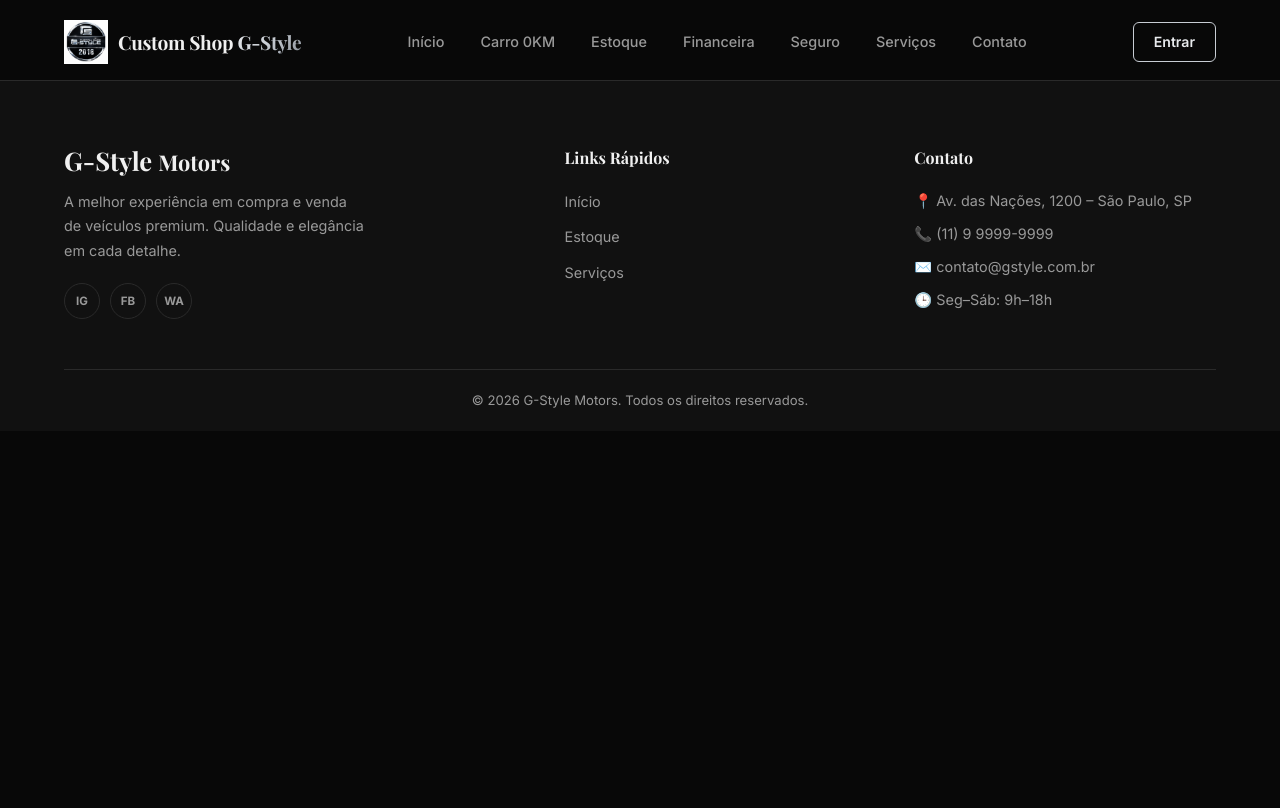
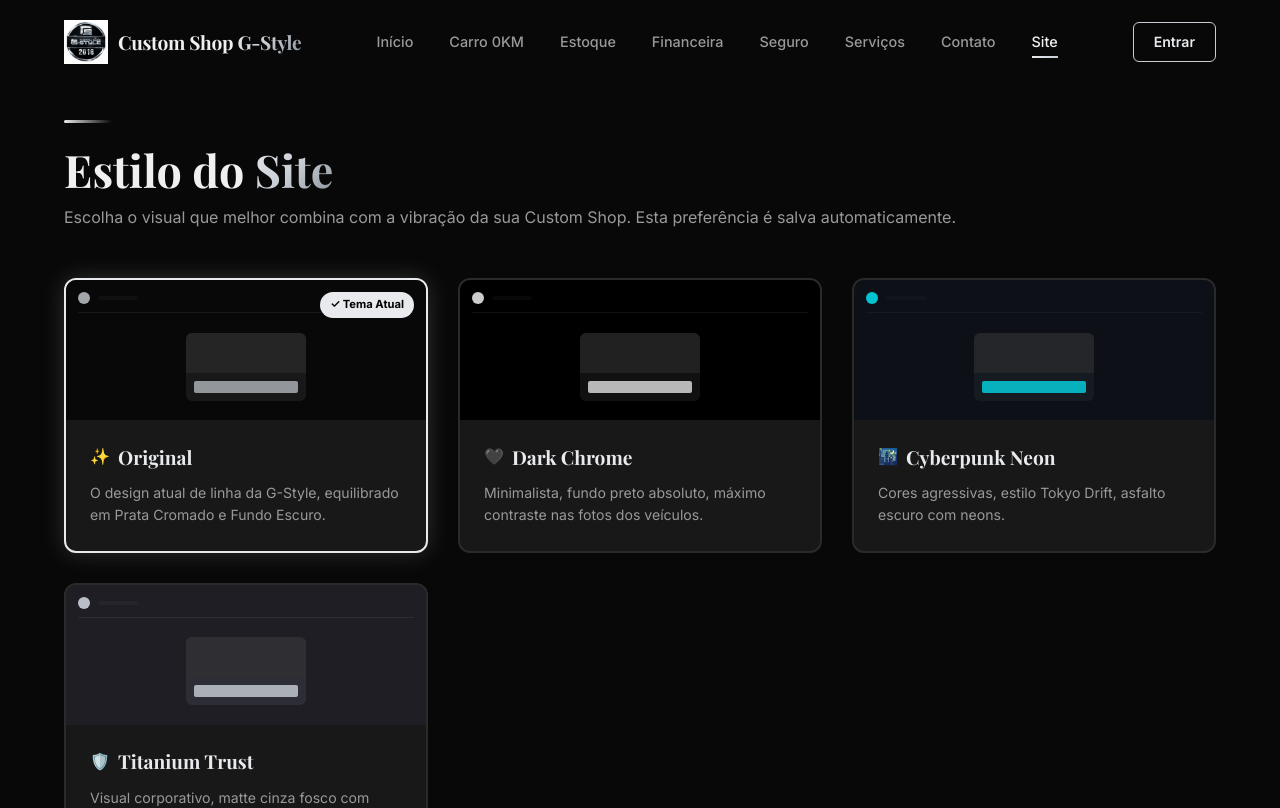
Before and after one commit to maicontsuda/gstyle, a React (Vite) app in the folder client/: page /site in a window 1280 px wide. Shown: the top 808 px of the page. Built offline with nearby package versions, Linux system fonts and the light colour scheme.

Commit message:
feat(ui): add theme switcher with 4 aesthetic options

```diff
--- a/client/src/App.jsx
+++ b/client/src/App.jsx
@@ -1,5 +1,6 @@
 import { BrowserRouter, Routes, Route, useLocation } from 'react-router-dom';
 import { AuthProvider } from './context/AuthContext';
+import { ThemeProvider } from './context/ThemeContext';
 import Navbar from './components/Navbar';
 import Footer from './components/Footer';
 import Home from './pages/Home';
@@ -10,6 +11,7 @@ import Perfil from './pages/Perfil';
 import AuthCallback from './pages/AuthCallback';
 import Servicos from './pages/Servicos';
 import Financeira from './pages/Financeira';
+import Aparencia from './pages/Aparencia';
 import './index.css';
 
 function Layout() {
@@ -30,6 +32,7 @@ function Layout() {
           <Route path="/perfil"         element={<Perfil />} />
           <Route path="/auth/callback"  element={<AuthCallback />} />
           <Route path="/servicos"       element={<Servicos />} />
+          <Route path="/site"           element={<Aparencia />} />
         </Routes>
       </main>
       {!hideLayout && <Footer />}
@@ -39,10 +42,12 @@ function Layout() {
 
 export default function App() {
   return (
-    <AuthProvider>
-      <BrowserRouter>
-        <Layout />
-      </BrowserRouter>
-    </AuthProvider>
+    <ThemeProvider>
+      <AuthProvider>
+        <BrowserRouter>
+          <Layout />
+        </BrowserRouter>
+      </AuthProvider>
+    </ThemeProvider>
   );
 }
--- a/client/src/components/Navbar.jsx
+++ b/client/src/components/Navbar.jsx
@@ -35,6 +35,7 @@ export default function Navbar() {
           <Link to="/seguro" className={location.pathname === '/seguro' ? 'active' : ''}>Seguro</Link>
           <Link to="/servicos" className={location.pathname === '/servicos' ? 'active' : ''}>Serviços</Link>
           <Link to="/contato" className={location.pathname === '/contato' ? 'active' : ''}>Contato</Link>
+          <Link to="/site" className={location.pathname === '/site' ? 'active' : ''}>Site</Link>
         </nav>
 
         <div className="navbar-actions">
--- a/client/src/components/Sidebar.jsx
+++ b/client/src/components/Sidebar.jsx
@@ -14,6 +14,7 @@ const Sidebar = () => {
     { name: 'Seguro', path: '/seguro' },
     { name: 'Serviços', path: '/servicos' },
     { name: 'Contato', path: '/contato' },
+    { name: 'Site', path: '/site' },
   ];
 
   return (
--- /dev/null
+++ b/client/src/context/ThemeContext.jsx
@@ -0,0 +1,29 @@
+import { createContext, useState, useEffect, useContext } from 'react';
+
+const ThemeContext = createContext();
+
+export const useTheme = () => useContext(ThemeContext);
+
+export const ThemeProvider = ({ children }) => {
+  const [theme, setTheme] = useState(() => {
+    return localStorage.getItem('gstyle-theme') || 'theme-original';
+  });
+
+  useEffect(() => {
+    localStorage.setItem('gstyle-theme', theme);
+    // Remove all previous theme classes
+    document.body.classList.remove('theme-original', 'theme-dark-chrome', 'theme-cyberpunk', 'theme-titanium');
+    // Add current theme class
+    document.body.classList.add(theme);
+  }, [theme]);
+
+  const changeTheme = (newTheme) => {
+    setTheme(newTheme);
+  };
+
+  return (
+    <ThemeContext.Provider value={{ theme, changeTheme }}>
+      {children}
+    </ThemeContext.Provider>
+  );
+};
--- a/client/src/index.css
+++ b/client/src/index.css
@@ -180,3 +180,63 @@ label { font-size: 0.85rem; color: var(--text-muted); display: block; margin-bot
   border-radius: 2px;
   margin-bottom: 20px;
 }
+
+/* =============================================
+   THEMES (Aparência)
+   ============================================= */
+
+/* 1. Dark Chrome (Boutique / Minimalist) */
+body.theme-dark-chrome {
+  --bg-deep:     #000000;
+  --bg-dark:     #050505;
+  --bg-card:     #0a0a0a;
+  --bg-card2:    #111111;
+  --border:      #222222;
+
+  --chrome:        #e0e0e0;
+  --chrome-light:  #ffffff;
+  --chrome-dark:   #666666;
+  --shadow-chrome: 0 0 15px rgba(255,255,255,0.08);
+}
+
+/* 2. Cyberpunk Neon (JDM / Tokyo Drift) */
+body.theme-cyberpunk {
+  --bg-deep:     #0d1117;
+  --bg-dark:     #090c10;
+  --bg-card:     #161b22;
+  --bg-card2:    #21262d;
+  --border:      #30363d;
+
+  --chrome:        #00f0ff;
+  --chrome-light:  #39ff14;
+  --chrome-dark:   #ff003c;
+
+  --text:        #e6edf3;
+  --text-muted:  #7d8590;
+  --shadow-chrome: 0 0 20px rgba(0, 240, 255, 0.2);
+}
+body.theme-cyberpunk .btn-primary { background: var(--chrome); color: #000; box-shadow: 0 0 15px rgba(0,240,255,0.4); }
+body.theme-cyberpunk .accent-line { background: linear-gradient(90deg, var(--chrome-dark), var(--chrome)); }
+
+/* 3. Titanium Trust (Corporate Glassmorphism) */
+body.theme-titanium {
+  --bg-deep:     #1e1e24;
+  --bg-dark:     #1a1a20;
+  --bg-card:     #2d2d35;
+  --bg-card2:    #383842;
+  --border:      #454552;
+
+  --chrome:        #a0aec0;
+  --chrome-light:  #e2e8f0;
+  --chrome-dark:   #4a5568;
+
+  --text:        #f7fafc;
+  --text-muted:  #a0aec0;
+  --shadow-chrome: 0 8px 30px rgba(0, 0, 0, 0.5);
+}
+body.theme-titanium .card {
+  background: rgba(45, 45, 53, 0.6);
+  -webkit-backdrop-filter: blur(12px);
+  backdrop-filter: blur(12px);
+  border: 1px solid rgba(255, 255, 255, 0.08);
+}
--- /dev/null
+++ b/client/src/pages/Aparencia.css
@@ -0,0 +1,96 @@
+.aparencia-page {
+  padding-bottom: 100px;
+  min-height: 100vh;
+}
+
+.themes-grid {
+  display: grid;
+  grid-template-columns: repeat(auto-fill, minmax(280px, 1fr));
+  gap: 30px;
+  margin-top: 40px;
+}
+
+.theme-card {
+  background: var(--bg-card);
+  border: 2px solid var(--border);
+  border-radius: var(--radius);
+  overflow: hidden;
+  cursor: pointer;
+  position: relative;
+  transition: all var(--transition);
+}
+
+.theme-card:hover {
+  transform: translateY(-4px);
+  border-color: var(--chrome-dark);
+}
+
+.theme-card.active {
+  border-color: var(--chrome-light);
+  box-shadow: 0 0 24px rgba(200, 205, 212, 0.2);
+}
+
+.theme-preview {
+  height: 140px;
+  padding: 12px;
+  display: flex;
+  flex-direction: column;
+}
+
+.preview-nav {
+  display: flex;
+  align-items: center;
+  gap: 8px;
+  padding-bottom: 8px;
+  margin-bottom: 12px;
+}
+.preview-nav .dot { width: 12px; height: 12px; border-radius: 50%; opacity: 0.8;}
+.preview-nav .line { height: 4px; width: 40px; border-radius: 2px; opacity: 0.5;}
+
+.preview-body {
+  flex: 1;
+  display: flex;
+  align-items: center;
+  justify-content: center;
+}
+.preview-card {
+  width: 120px;
+  border-radius: 6px;
+  overflow: hidden;
+}
+.preview-img { height: 40px; opacity: 0.5; }
+.preview-text { height: 12px; margin: 8px; border-radius: 2px; opacity: 0.7; }
+
+.theme-info {
+  padding: 24px;
+}
+.theme-header {
+  display: flex;
+  align-items: center;
+  gap: 8px;
+  margin-bottom: 12px;
+}
+.theme-info h3 {
+  font-family: 'Playfair Display', serif;
+  font-size: 1.2rem;
+  color: var(--chrome-light);
+  margin: 0;
+}
+
+.theme-info p {
+  font-size: 0.88rem;
+  color: var(--text-muted);
+  line-height: 1.6;
+}
+
+.theme-active-badge {
+  position: absolute;
+  top: 12px;
+  right: 12px;
+  background: var(--chrome-light);
+  color: #000;
+  font-size: 0.7rem;
+  font-weight: 700;
+  padding: 4px 10px;
+  border-radius: 20px;
+}
--- /dev/null
+++ b/client/src/pages/Aparencia.jsx
@@ -0,0 +1,88 @@
+import { useTheme } from '../context/ThemeContext';
+import './Aparencia.css';
+
+const THEMES = [
+  {
+    id: 'theme-original',
+    name: 'Original',
+    desc: 'O design atual de linha da G-Style, equilibrado em Prata Cromado e Fundo Escuro.',
+    icon: '✨',
+    colors: ['#080808', '#c8cdd4', '#181818']
+  },
+  {
+    id: 'theme-dark-chrome',
+    name: 'Dark Chrome',
+    desc: 'Minimalista, fundo preto absoluto, máximo contraste nas fotos dos veículos.',
+    icon: '🖤',
+    colors: ['#000000', '#ffffff', '#111111']
+  },
+  {
+    id: 'theme-cyberpunk',
+    name: 'Cyberpunk Neon',
+    desc: 'Cores agressivas, estilo Tokyo Drift, asfalto escuro com neons.',
+    icon: '🌃',
+    colors: ['#0d1117', '#00f0ff', '#161b22']
+  },
+  {
+    id: 'theme-titanium',
+    name: 'Titanium Trust',
+    desc: 'Visual corporativo, matte cinza fosco com elementos que lembram vidro e segurança.',
+    icon: '🛡️',
+    colors: ['#1e1e24', '#e2e8f0', '#2d2d35']
+  }
+];
+
+export default function Aparencia() {
+  const { theme, changeTheme } = useTheme();
+
+  return (
+    <div className="aparencia-page page-enter">
+      <div className="container">
+        <div className="accent-line" style={{ marginTop: 120 }} />
+        <h1 className="section-title">
+          Estilo do <span>Site</span>
+        </h1>
+        <p className="section-sub">
+          Escolha o visual que melhor combina com a vibração da sua Custom Shop. Esta preferência é salva automaticamente.
+        </p>
+
+        <div className="themes-grid">
+          {THEMES.map((t) => (
+            <div
+              key={t.id}
+              className={`theme-card ${theme === t.id ? 'active' : ''}`}
+              onClick={() => changeTheme(t.id)}
+            >
+              <div className="theme-preview" style={{ background: t.colors[0] }}>
+                <div className="preview-nav" style={{ borderBottom: `1px solid ${t.colors[2]}` }}>
+                  <div className="dot" style={{ background: t.colors[1] }} />
+                  <div className="line" style={{ background: t.colors[2] }} />
+                </div>
+                <div className="preview-body">
+                  <div className="preview-card" style={{ background: t.colors[2] }}>
+                    <div className="preview-img" style={{ background: '#333' }} />
+                    <div className="preview-text" style={{ background: t.colors[1] }} />
+                  </div>
+                </div>
+              </div>
+
+              <div className="theme-info">
+                <div className="theme-header">
+                  <span className="theme-icon">{t.icon}</span>
+                  <h3>{t.name}</h3>
+                </div>
+                <p>{t.desc}</p>
+              </div>
+
+              {theme === t.id && (
+                <div className="theme-active-badge">
+                  ✓ Tema Atual
+                </div>
+              )}
+            </div>
+          ))}
+        </div>
+      </div>
+    </div>
+  );
+}
```
